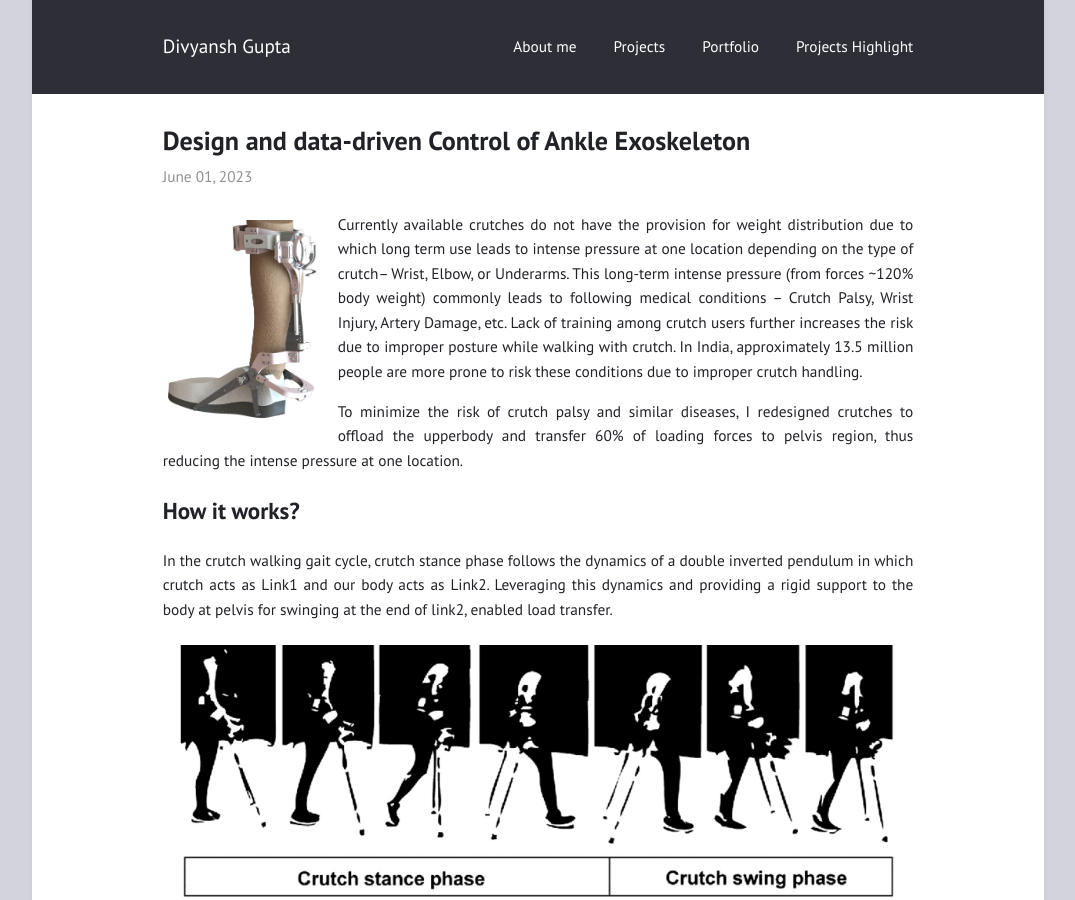
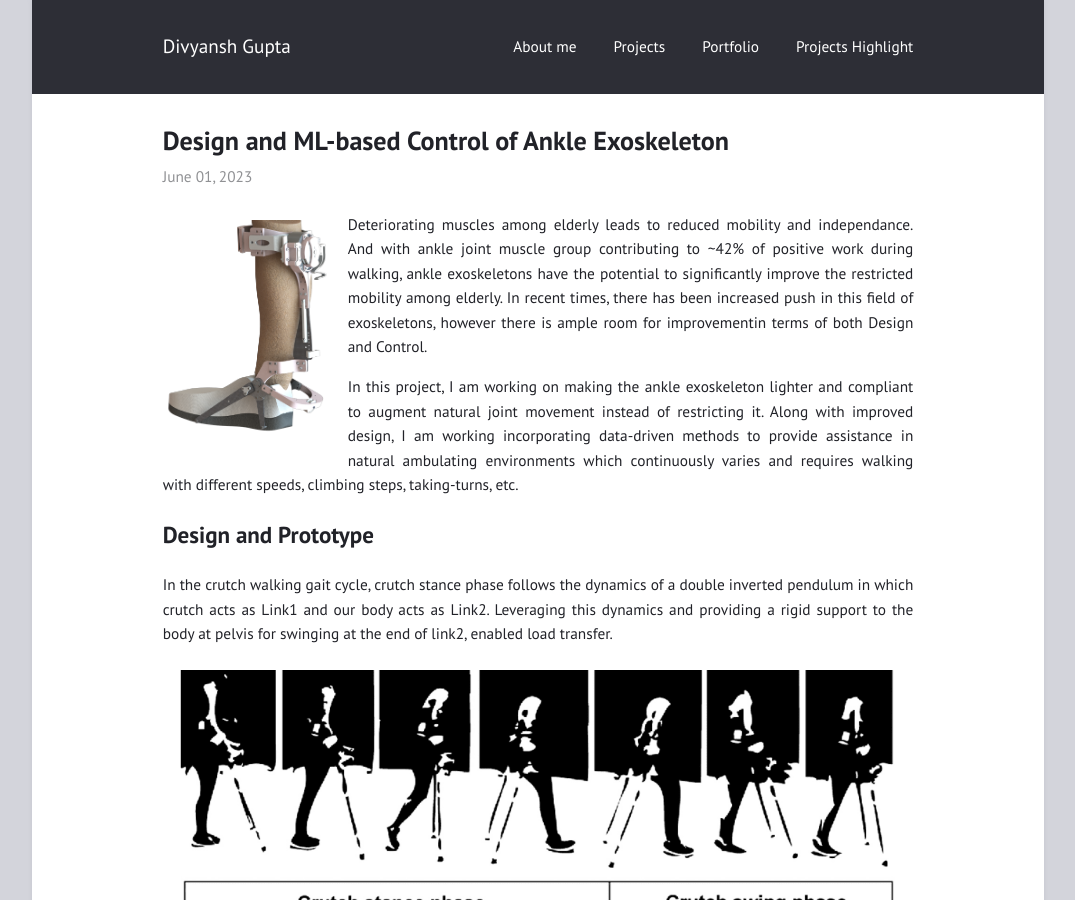
Before and after one commit to gupta-divy/gupta-divy.github.io, a Jekyll site: the page built from _posts/2023-06-01-Design and Control of Ankle Exoskeleton.md, in a window 1280 px wide and 900 px high. Shown: the whole window, without its empty margins (102-1177 px from the left). Built offline with Jekyll 4.4.1, drawn with Linux system fonts in a browser that asks for light colours.

Commit message:
Project Info Updates

```diff
--- a/_posts/2023-06-01-Design and Control of Ankle Exoskeleton.md
+++ b/_posts/2023-06-01-Design and Control of Ankle Exoskeleton.md
@@ -1,15 +1,15 @@
 ---
-title:  "Design and data-driven Control of Ankle Exoskeleton"
+title:  "Design and ML-based Control of Ankle Exoskeleton"
 layout: post
 ---
-<img align="left" width="160" height="200" src="/assets/AnkleExo_CAD.png" style="padding-right: 15px; padding-bottom: 15px;">
-Currently available crutches do not have the provision for weight distribution due to which long term use leads to intense pressure at one location depending on the type of crutch– Wrist, Elbow, or Underarms. This long-term intense pressure (from forces ~120% body weight) commonly leads to following medical conditions – Crutch Palsy, Wrist Injury, Artery Damage, etc. Lack of training among crutch users further increases the risk due to improper posture while walking with crutch. In India, approximately 13.5 million people are more prone to risk these conditions due to improper crutch handling.
+<img align="left" width="170" height="220" src="/assets/AnkleExo_CAD.png" style="padding-right: 15px; padding-bottom: 15px;">
+Deteriorating muscles among elderly leads to reduced mobility and independance. And with ankle joint muscle group contributing to ~42% of positive work during walking, ankle exoskeletons have the potential to significantly improve the restricted mobility among elderly. In recent times, there has been increased push in this field of exoskeletons, however there is ample room for improvementin terms of both Design and Control.
 
-To minimize the risk of crutch palsy and similar diseases, I redesigned crutches to offload the upperbody and transfer 60% of loading forces to pelvis region, thus reducing the intense pressure at one location.
+In this project, I am working on making the ankle exoskeleton lighter and compliant to augment natural joint movement instead of restricting it. Along with improved design, I am working incorporating data-driven methods to provide assistance in natural ambulating environments which continuously varies and requires walking with different speeds, climbing steps, taking-turns, etc.
 
 
 
-## How it works?
+## Design and Prototype
 In the crutch walking gait cycle, crutch stance phase follows the dynamics of a double inverted pendulum in which crutch acts as Link1 and our body acts as Link2. Leveraging this dynamics and providing a rigid support to the body at pelvis for swinging at the end of link2, enabled load transfer.
 
 ![Crutch walking cycle](/assets/Crutch_cycle.png)
```
Also changed, not shown: _posts/2019-01-01-Redesigned Crutches.md (+1 -1 lines), _posts/2019-05-01-Chitrak-Quadruped.md (+2 -2 lines), _posts/2022-12-24-Robot-Sensing-and-Navigation.md (+1 -0 lines).
